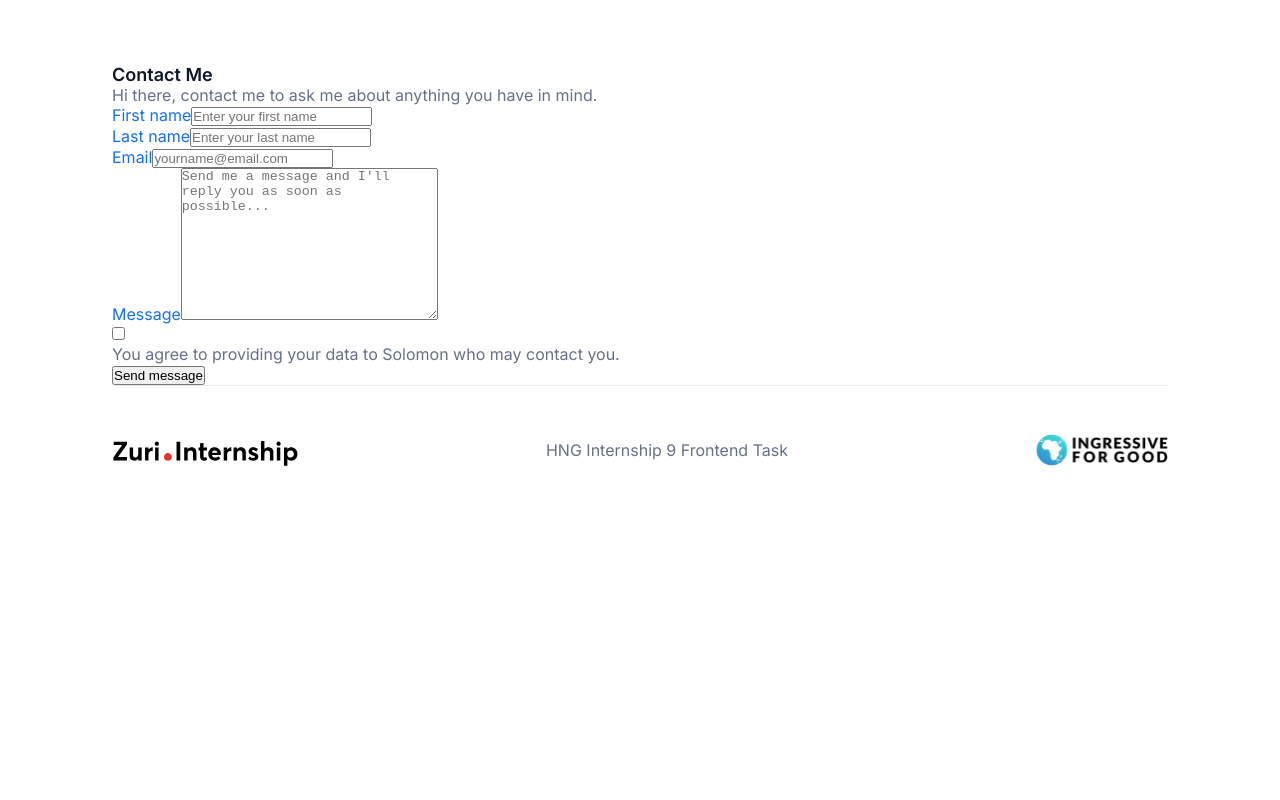
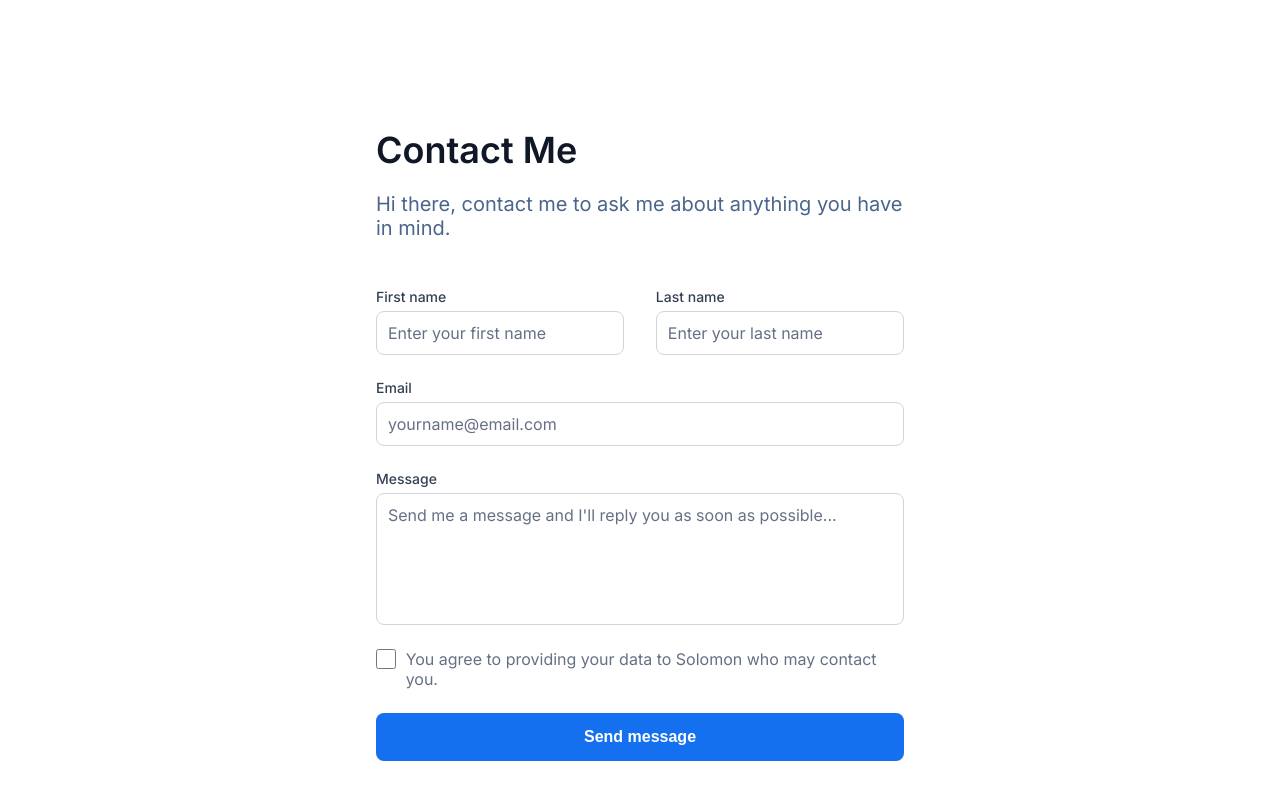
Before and after one commit to ASO-CODE/Stage-2-Frontend-Task--HNG-9, a React (Create React App) app: page /contact in a window 1280 px wide. Shown: the top 800 px of the page. Built offline with nearby package versions, Linux system fonts and the light colour scheme.

Commit message:
feat: Styling of Form Done

```diff
--- a/src/Pages/Contact.css
+++ b/src/Pages/Contact.css
@@ -8,6 +8,7 @@
   --button-hover: #175cd3;
   --button-focused-shadow: #d1e9ff;
   --button-disabled: #b2ddff;
+  --input-border: #d0d5dd;
   --input-success: #84caff;
   --input-error: #f89687;
   --input-error-text: #f83f23;
@@ -19,6 +20,169 @@
   box-sizing: border-box;
 }
 
-div{
-  color: var(--form-button);
+.Contact {
+  padding: 4rem 7rem 3rem 7rem;
 }
+
+#Form {
+  width: 50%;
+  display: flex;
+  flex-direction: column;
+  align-items: center;
+  margin: 0 auto;
+  justify-content: center;
+  padding: 0 0 6rem 0;
+}
+
+.container {
+  width: 100%;
+}
+
+.form-heading {
+  padding: 4rem 0 3rem 0;
+}
+
+.form-heading h1 {
+  font-size: 36px;
+  font-weight: 600;
+  padding-bottom: 1.25rem;
+  color: var(--form-heading);
+}
+
+.form-heading p {
+  font-size: 20px;
+  font-weight: 400;
+  color: var(--form-text);
+}
+
+.name-input {
+  padding-bottom: 1.5rem;
+  display: flex;
+  justify-content: space-between;
+}
+
+.first-name,
+.last-name {
+  display: flex;
+  flex-direction: column;
+  width: 47%;
+}
+
+label {
+  font-size: 14px;
+  font-weight: 500;
+  padding-bottom: 0.375rem;
+  color: var(--form-label);
+}
+
+#first_name,
+#last_name,
+#email {
+  height: 44px;
+  border: 1.8px solid var(--input-border);
+  border-radius: 8px;
+  padding-left: 10px;
+  color: var(--form-heading);
+  font-size: 16px;
+  font-weight: 400;
+  font-family: "inter", sans-serif;
+}
+
+#first_name::placeholder,
+#last_name::placeholder,
+#email::placeholder {
+  padding-left: 1px;
+  color: var(--form-placeholder);
+  font-size: 16px;
+  font-weight: 400;
+
+  font-family: "inter", sans-serif;
+}
+
+.email-input,
+.message-input {
+  padding-bottom: 1.5rem;
+  display: flex;
+  flex-direction: column;
+}
+
+#message {
+  resize: none;
+  height: 132px;
+  border: 1.8px solid var(--input-border);
+  border-radius: 8px;
+  padding: 10px;
+  color: var(--form-heading);
+  font-size: 16px;
+  font-weight: 400;
+  font-family: "inter", sans-serif;
+}
+
+#message::placeholder {
+  padding: 1px;
+  color: var(--form-placeholder);
+  font-size: 16px;
+  font-weight: 400;
+  font-family: "inter", sans-serif;
+}
+
+input[type="text"]:focus, input[type="email"]:focus, textarea:focus {
+ outline: 1.8px solid var(--input-success);
+}
+
+.check-field {
+  padding-bottom: 1.5rem;
+  display: flex;
+}
+
+input[type="checkbox"] {
+  margin-right: 10px;
+  height: 20px;
+  width: 20px;
+  border: 1.8px solid var(--input-border);
+  border-radius: 16px;
+}
+
+#btn__submit {
+  cursor: pointer;
+  width: 100%;
+  height: 48px;
+  border-radius: 8px;
+  background-color: var(--form-button);
+  color: #ffffff;
+  font-size: 16px;
+  font-weight: 600;
+  border: none;
+  outline: none;
+}
+
+@media screen and (max-width: 1100px) {
+  #Form {
+    width: 80%;
+  }
+}
+
+@media screen and (max-width: 768px) {
+  .Contact {
+    padding: 2rem 1rem 2rem 1rem;
+  }
+
+  #Form {
+    width: 95%;
+  }
+
+  .name-input {
+    flex-direction: column;
+  }
+
+  .first-name,
+  .last-name {
+    display: flex;
+    flex-direction: column;
+    width: 100%;
+  }
+
+  .first-name {
+    padding-bottom: 1.5rem;
+  }
+}
--- a/src/Pages/Contact.jsx
+++ b/src/Pages/Contact.jsx
@@ -4,7 +4,7 @@ import Base from "../components/Base";
 import InputForm from "../components/InputForm";
 const Contact = () => {
   return (
-    <main className="App">
+    <main className="Contact">
       <InputForm />
       <Base />
     </main>
--- a/src/components/Base.jsx
+++ b/src/components/Base.jsx
@@ -5,7 +5,7 @@ import I4G from "../images/I4G.svg";
 const Base = () => {
   return (
     <section id="footer">
-      <div className="footer-line" />
+      <div className="footer-line base-line" />
       <div className="logos">
         <img src={ZuriLogo} alt="zuri logo" />
         <p>HNG Internship 9 Frontend Task</p>
--- a/src/components/InputForm.jsx
+++ b/src/components/InputForm.jsx
@@ -3,9 +3,9 @@ import React from "react";
 const InputForm = () => {
   const name = "Solomon";
 
-
   return (
     <section id="Form">
+      <form className="container">
         <div className="form-heading">
           <h1>Contact Me</h1>
           <p>Hi there, contact me to ask me about anything you have in mind.</p>
@@ -20,7 +20,7 @@ const InputForm = () => {
             />
           </div>
           {/*  */}
-        <div className="first-name">
+          <div className="last-name">
             <label htmlFor="last_name">Last name</label>
             <input
               type="text"
@@ -50,6 +50,7 @@ const InputForm = () => {
         <button type="submit" id="btn__submit">
           Send message
         </button>
+      </form>
     </section>
   );
 };
--- a/src/components/Links.jsx
+++ b/src/components/Links.jsx
@@ -14,7 +14,7 @@ const Links = () => {
       })}
       <Link to="/contact" className="link">
         <a  href="/contact"  id="contact">
-          Contact
+          Contact Me
         </a>
       </Link>
     </section>
--- a/src/index.css
+++ b/src/index.css
@@ -167,6 +167,10 @@ body {
   padding: 1.5rem 0;
 }
 
+.base-line{
+  margin-top: 48px;
+}
+
 @media screen and (min-width: 768px) {
   .App {
     padding: 4rem 7rem 3rem 7rem;
```
Lines whose indentation alone changed are shown as unchanged.
